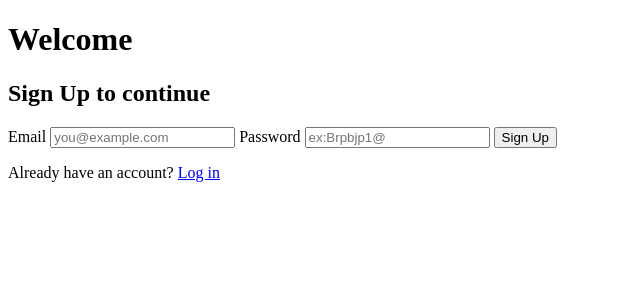
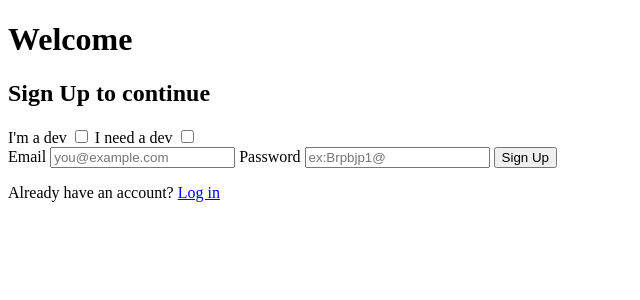
Before and after one commit to TheoNogueiraVirginio/99dev, a Python web app: template templates/cadastro.html in a window 1280 px wide. Shown: the top 300 px of the page, without its empty margins (0-640 px from the left). Run offline with Jinja, Linux system fonts and the light colour scheme; the template is opened without the code that fills it, so the values that code supplies are empty.

Commit message:
feat(cadastro): selecao de tipo de usuario

```diff
--- a/templates/cadastro.html
+++ b/templates/cadastro.html
@@ -18,6 +18,10 @@
                 <h2>Sign Up to continue</h2>
                 <div>
                     <!-- botão de alternância de desenvolvedor e cliente normal -->
+                     <label for="">I'm a dev</label>
+                     <input type="checkbox" name="" id="dev">
+                     <label for="">I need a dev</label>
+                     <input type="checkbox" name="" id="person">
                 </div>
                 <form action="" method="post">
                     <label for="email">Email</label>
```
